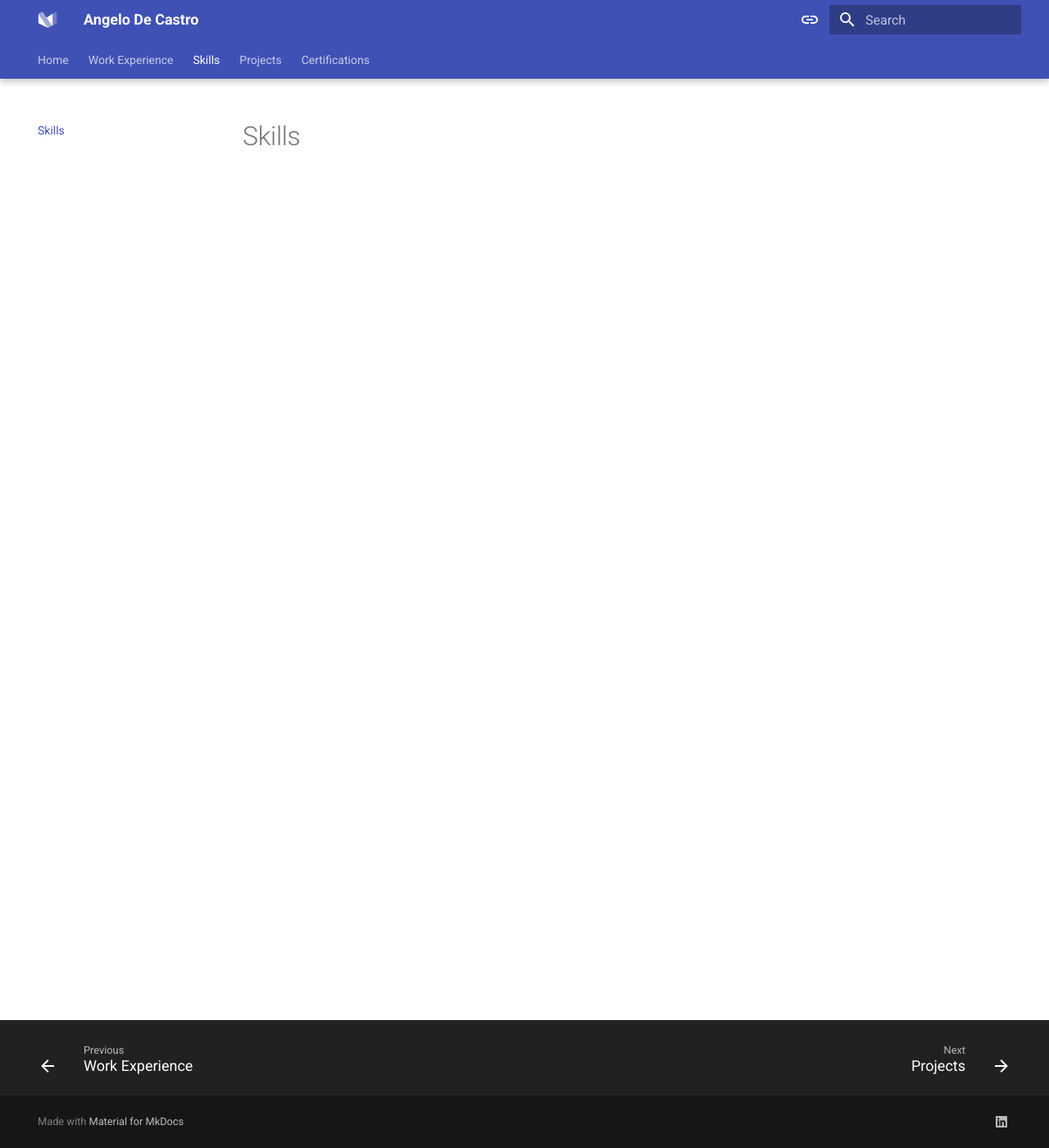
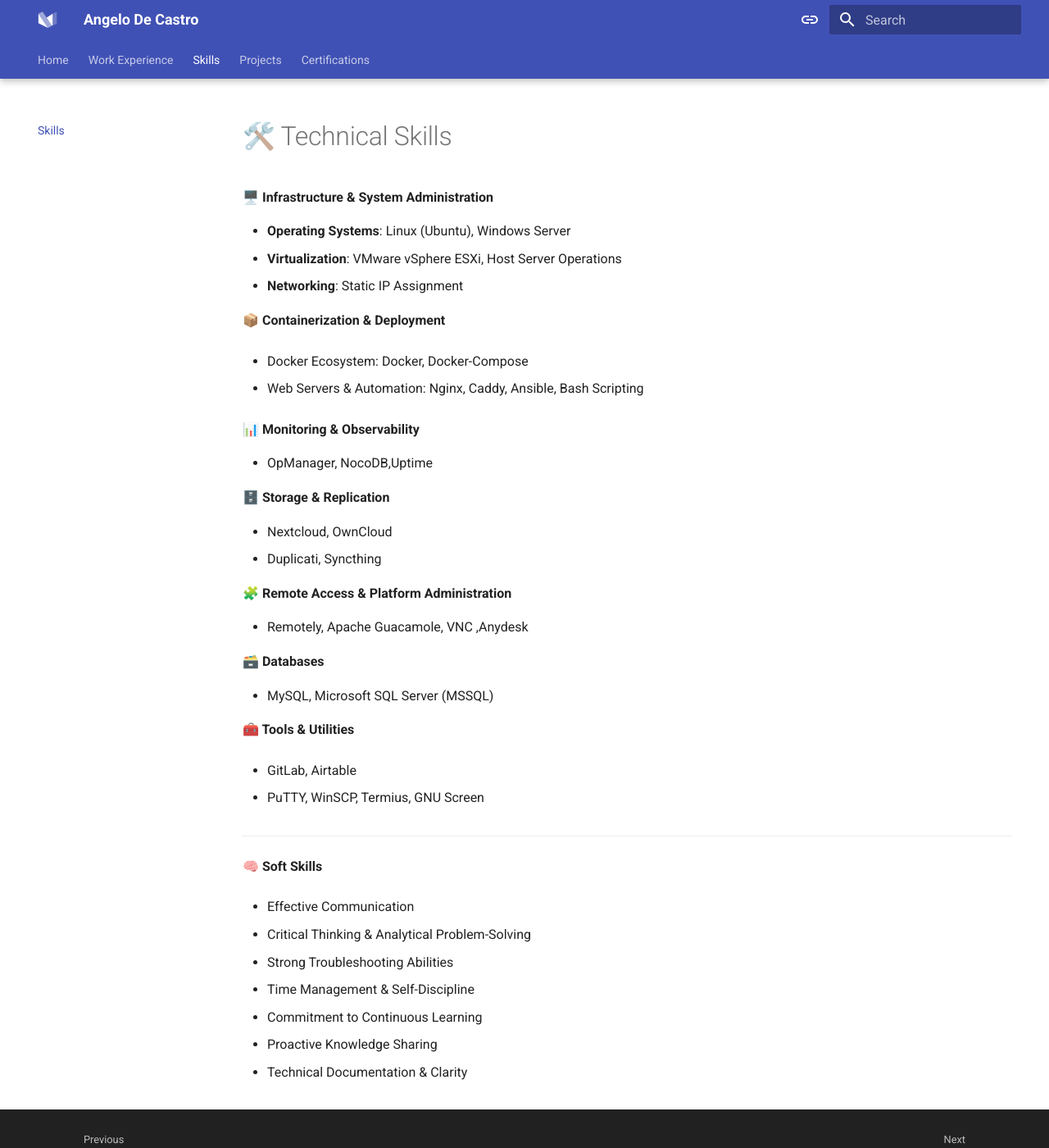
Before and after one commit to Angelodecastr/My-Portfolio, an MkDocs documentation site: the page built from docs/Skills.md, in a window 1280 px wide and 1400 px high. Shown: the whole window at 82% size. Built offline with MkDocs 1.6.1 and Material for MkDocs 9.7.7, drawn with Linux system fonts in a browser that asks for light colours.

```diff
--- a/docs/Skills.md
+++ b/docs/Skills.md
@@ -1 +1,57 @@
-# Skills
+#🛠️ Technical Skills
+
+**🖥️ Infrastructure & System Administration**
+
+- **Operating Systems**: Linux (Ubuntu), Windows Server
+- **Virtualization**: VMware vSphere ESXi, Host Server Operations
+- **Networking**: Static IP Assignment
+
+
+**📦 Containerization & Deployment**
+
+- Docker Ecosystem: Docker, Docker-Compose
+
+- Web Servers & Automation: Nginx, Caddy, Ansible, Bash Scripting
+
+**📊 Monitoring & Observability**
+
+- OpManager, NocoDB,Uptime
+
+**🗄️ Storage & Replication**
+
+- Nextcloud, OwnCloud
+- Duplicati, Syncthing
+
+**🧩 Remote Access & Platform Administration**
+
+- Remotely, Apache Guacamole, VNC ,Anydesk
+
+**🗃️ Databases**
+
+- MySQL, Microsoft SQL Server (MSSQL)
+
+**🧰 Tools & Utilities**
+
+- GitLab, Airtable
+
+- PuTTY, WinSCP, Termius, GNU Screen
+
+
+-----
+
+
+**🧠 Soft Skills**
+
+- Effective Communication
+
+- Critical Thinking & Analytical Problem-Solving
+
+- Strong Troubleshooting Abilities
+
+- Time Management & Self-Discipline
+
+- Commitment to Continuous Learning
+
+- Proactive Knowledge Sharing
+
+- Technical Documentation & Clarity
--- a/mkdocs.yml
+++ b/mkdocs.yml
@@ -65,12 +65,17 @@
   - pymdownx.inlinehilite
   - pymdownx.keys
 
+
 nav:
   - Home: index.md
   - Work Experience: Work Experience.md
   - Skills: Skills.md
   - Projects: Projects.md
-  - Certifications: Certifications.md
+
+  - Certifications:
+        - Fortinet: Certifications/Fortinet.md
+        - Cisco: Certifications/Introduction.md
+        - Computer Systems Servicing NC2: Certifications/NC2.md
 
 
 extra:
```
Also changed, not shown: docs/Certifications.md (deleted, +0 -1 lines), docs/Certifications/Fortinet.md (added, +1 -0 lines), docs/Work Experience.md (+33 -1 lines), docs/index.md (+20 -1 lines), docs/Certifications/Introduction.md (added), docs/Certifications/NC2.md (added), docs/Certimg/FortinetCertifiedAssociate.png (added), docs/Certimg/FortinetFundamentals.png (added), docs/Certimg/Introduction-1.png (added), 1 other file.
